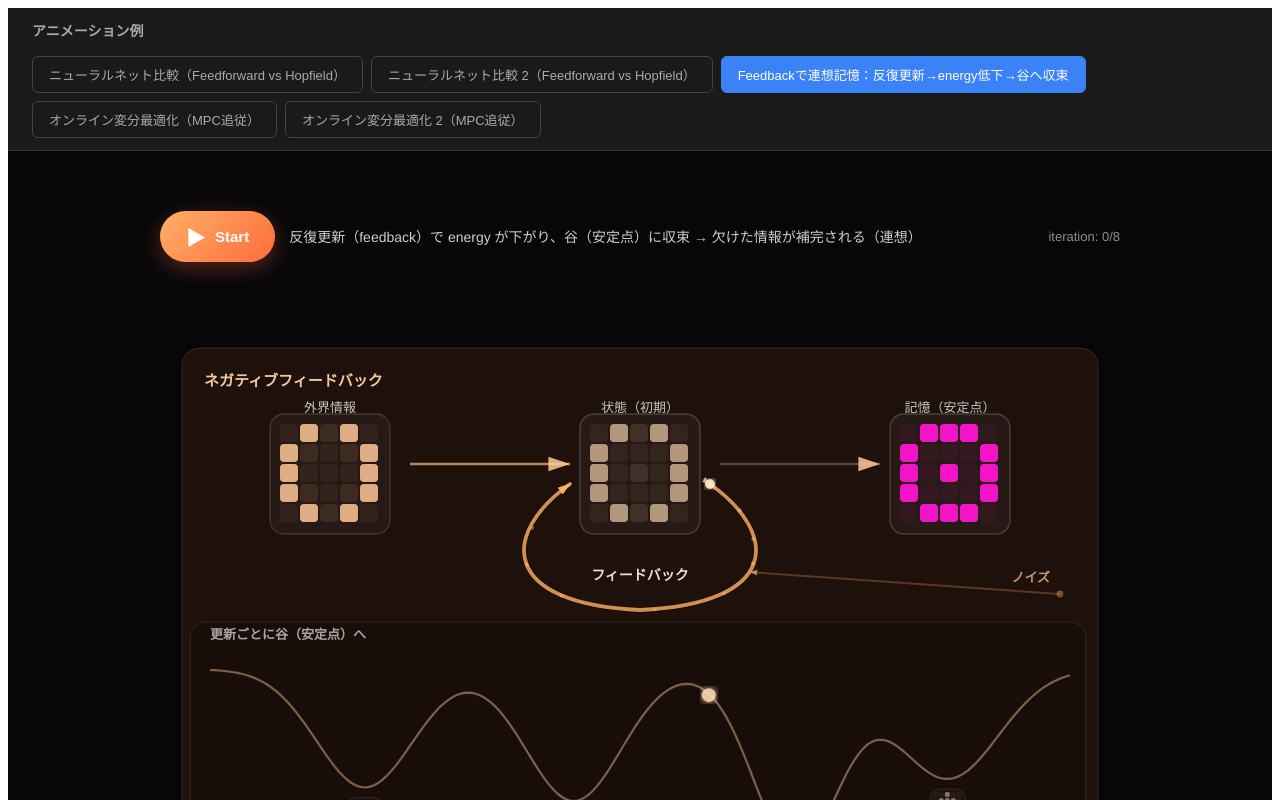
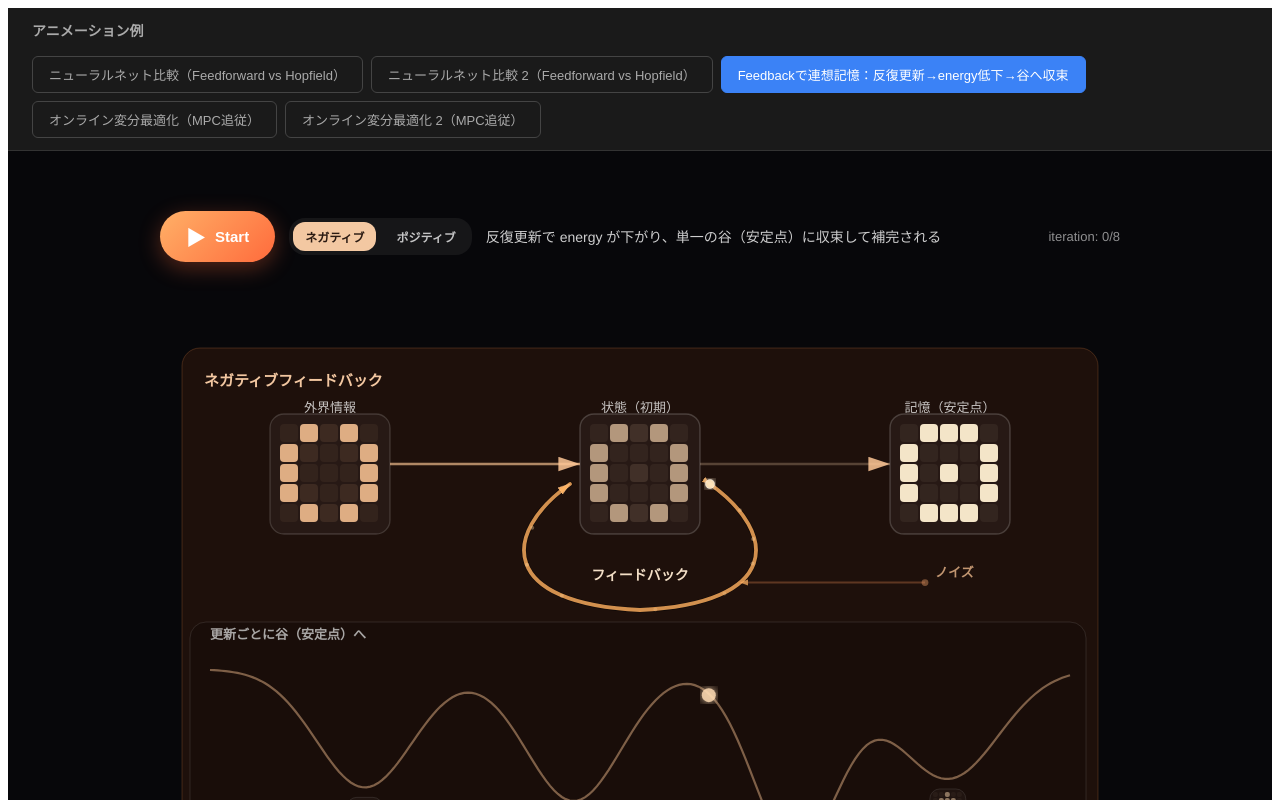
Before and after one commit to keigo1110/claude_animation, a React (Vite) app: page / in a window 1280 px wide. Both pictures are taken after a click on the button "Feedbackで連想記憶：反復更新→energy低下→谷へ収束". Shown: the top 800 px of the page. Built offline with nearby package versions, Linux system fonts and the light colour scheme.

Commit message:
save-process

```diff
--- a/src/animations/NeuralNetworkComparison_3.jsx
+++ b/src/animations/NeuralNetworkComparison_3.jsx
@@ -98,6 +98,7 @@ export default function FeedbackAssociativeMemoryClean() {
   const [isPlaying, setIsPlaying] = useState(false);
   const [hasFinished, setHasFinished] = useState(false);
   const [step, setStep] = useState(0);
+  const [mode, setMode] = useState("negative");
   const timerRef = useRef(null);
   const feedbackRafRef = useRef(null);
   const feedbackStartRef = useRef(0);
@@ -245,6 +246,47 @@ export default function FeedbackAssociativeMemoryClean() {
     return g;
   }, [cue, target, step]);
 
+  const isPositive = mode === "positive";
+  const positiveT = isPositive ? clamp((step + feedbackPhase) / (STEPS - 1), 0, 1) : 0;
+  const modeLabel = isPositive ? "ポジティブフィードバック" : "ネガティブフィードバック";
+  const modeDescription = isPositive
+    ? "増幅が自己強化され、複数の安定点が生まれて新しいパターンが創発する"
+    : "反復更新で energy が下がり、単一の谷（安定点）に収束して補完される";
+  const amplifiedGrid = useMemo(
+    () =>
+      stateGrid.map((row) =>
+        row.map((v) => clamp(v + 0.25 * positiveT + (v > 0.2 ? 0.08 * positiveT : 0)))
+      ),
+    [stateGrid, positiveT]
+  );
+  const emergentPattern = useMemo(
+    () => [
+      [1, 1, 0, 1, 1],
+      [1, 0, 1, 0, 1],
+      [0, 1, 1, 1, 0],
+      [1, 0, 1, 0, 1],
+      [1, 1, 0, 1, 1],
+    ],
+    []
+  );
+  const memoryIcons = useMemo(() => {
+    if (!isPositive) return memories;
+    return [...memories, emergentPattern];
+  }, [isPositive, memories, emergentPattern]);
+  const emergentMemoryGrid = useMemo(() => {
+    if (!isPositive) {
+      return target.map((row) => row.map((v) => (v ? 0.95 : 0.06)));
+    }
+    const ease = clamp(positiveT * positiveT * 1.15, 0, 1);
+    return target.map((row, r) =>
+      row.map((v, c) => {
+        const base = v ? 0.95 : 0.06;
+        const em = emergentPattern[r][c] ? 0.98 : 0.04;
+        return lerp(base, em, ease);
+      })
+    );
+  }, [isPositive, target, emergentPattern, positiveT]);
+
   // ===== energy landscape (no waves, no jitter) =====
   const wells = useMemo(
     () => [
@@ -258,7 +300,7 @@ export default function FeedbackAssociativeMemoryClean() {
 
   const energyWells = useMemo(() => {
     const phase = isPlaying ? feedbackPhase : 0;
-    return wells.map((w, i) => {
+    const base = wells.map((w, i) => {
       const drift = 0.003 * Math.sin(0.75 * step + i * 1.3 + phase * Math.PI * 1.5);
       const ampShift = 1 + 0.022 * Math.sin(0.55 * step + i * 1.7 + phase * Math.PI);
       const widthShift = 1 + 0.02 * Math.cos(0.45 * step + i * 1.1 - phase * Math.PI);
@@ -268,7 +310,23 @@ export default function FeedbackAssociativeMemoryClean() {
         amp: w.amp * ampShift,
       };
     });
-  }, [wells, step, feedbackPhase, isPlaying]);
+
+    if (!isPositive) return base;
+
+    const spread = positiveT;
+    const amplified = base.map((w, i) => {
+      const widen = 1 + 0.25 * spread;
+      const flatten = 1 - (i === 3 ? 0.05 : 0.20) * spread;
+      const shift = 0.006 * Math.sin(step * 0.5 + i);
+      return {
+        mu: w.mu + shift,
+        width: w.width * (i === 3 ? 0.85 : widen),
+        amp: w.amp * flatten,
+      };
+    });
+    const emergent = [{ mu: 0.98, width: 0.045, amp: -1.20 * spread }];
+    return [...amplified, ...emergent];
+  }, [wells, step, feedbackPhase, isPlaying, isPositive, positiveT]);
 
   const curve = useMemo(() => buildEnergyCurve(energyWells), [energyWells]);
   // 表示用: 谷を下・山を上にする（En は低E=小→谷なので、1-En で y は下が正の SVG で谷が下に）
@@ -276,6 +334,18 @@ export default function FeedbackAssociativeMemoryClean() {
 
   const W = 960;
   const H = 670;
+
+  const gridCell = 20;
+  const gridY = 150;
+  const cueX = 120;
+  const stateX = 430;
+  const memoryX = 740;
+  const gridSize = gridCell * 5 + 20;
+  const arrowY = gridY + 40;
+  const cueRight = cueX + gridCell * 5 + 10;
+  const stateLeft = stateX - 10;
+  const stateRight = stateX + gridCell * 5 + 10;
+  const memoryLeft = memoryX - 10;
 
   const energyBox = { x: 50, y: 370, w: 860, h: 220 };
   const energyTopPad = 26;
@@ -297,7 +367,8 @@ export default function FeedbackAssociativeMemoryClean() {
   // ball moves monotonically along one valley side: s(t) from 0.58 -> 0.68
   const s0 = 0.58;
   const s1 = 0.68;
-  const sNow = lerp(s0, s1, t);
+  const s1Positive = 0.98;
+  const sNow = lerp(s0, isPositive ? s1Positive : s1, t);
 
   const ballXY = useMemo(() => {
     const idx = Math.round(sNow * 220);
@@ -322,18 +393,19 @@ export default function FeedbackAssociativeMemoryClean() {
   }, [energyWells, EnDisplay, energyBox.x, energyBox.y, energyBox.w, energyH]);
 
   const loopPulse = isPlaying ? 0.35 + 0.65 * (step % 2) : 0.35;
-  const feedbackLoop = useMemo(
-    () => ({
-      p0: { x: 550, y: 210 },
-      p1: { x: 620, y: 260 },
-      p2: { x: 620, y: 330 },
-      p3: { x: 480, y: 336 },
-      p4: { x: 340, y: 330 },
-      p5: { x: 340, y: 260 },
-      p6: { x: 410, y: 210 },
-    }),
-    []
-  );
+  const feedbackLoop = useMemo(() => {
+    const cx = stateX + (gridCell * 5) / 2;
+    const cy = gridY + (gridCell * 5) / 2;
+    return {
+      p0: { x: cx + 70, y: cy + 10 },
+      p1: { x: cx + 140, y: cy + 60 },
+      p2: { x: cx + 140, y: cy + 130 },
+      p3: { x: cx, y: cy + 136 },
+      p4: { x: cx - 140, y: cy + 130 },
+      p5: { x: cx - 140, y: cy + 60 },
+      p6: { x: cx - 70, y: cy + 10 },
+    };
+  }, [stateX, gridY, gridCell]);
   const feedbackPathD = useMemo(
     () =>
       `M ${feedbackLoop.p0.x} ${feedbackLoop.p0.y} ` +
@@ -370,8 +442,9 @@ export default function FeedbackAssociativeMemoryClean() {
     });
   }, [feedbackPointAt, feedbackPhase, step]);
   const interferenceArrow = useMemo(() => {
-    const source = { x: 900, y: 320 };
-    const target = feedbackPointAt(0.28);
+    const target = feedbackPointAt(0.32);
+    const rawSourceX = memoryX + gridSize + 90;
+    const source = { x: lerp(rawSourceX, target.x, 0.5), y: target.y };
     const phase = feedbackPhase;
     const tIn = clamp(phase, 0, 1);
     return {
@@ -383,7 +456,7 @@ export default function FeedbackAssociativeMemoryClean() {
       py: lerp(source.y, target.y, tIn),
       a: 0.25 + 0.55 * Math.sin(phase * Math.PI),
     };
-  }, [feedbackPointAt, feedbackPhase]);
+  }, [feedbackPointAt, feedbackPhase, memoryX, gridSize, gridY]);
 
   return (
     <div
@@ -436,9 +509,41 @@ export default function FeedbackAssociativeMemoryClean() {
             </>
           )}
         </button>
+        <div style={{ display: "flex", alignItems: "center", gap: 8, padding: 4, background: "rgba(255,255,255,0.06)", borderRadius: 16 }}>
+          <button
+            onClick={() => setMode("negative")}
+            style={{
+              background: mode === "negative" ? "rgba(255,210,170,0.95)" : "transparent",
+              color: mode === "negative" ? "#2a1a12" : "rgba(255,255,255,0.75)",
+              border: "none",
+              padding: "6px 12px",
+              borderRadius: 12,
+              fontSize: 12,
+              fontWeight: 800,
+              cursor: "pointer",
+            }}
+          >
+            ネガティブ
+          </button>
+          <button
+            onClick={() => setMode("positive")}
+            style={{
+              background: mode === "positive" ? "rgba(255,210,170,0.95)" : "transparent",
+              color: mode === "positive" ? "#2a1a12" : "rgba(255,255,255,0.75)",
+              border: "none",
+              padding: "6px 12px",
+              borderRadius: 12,
+              fontSize: 12,
+              fontWeight: 800,
+              cursor: "pointer",
+            }}
+          >
+            ポジティブ
+          </button>
+        </div>
 
         <div style={{ fontSize: 14, color: "rgba(255,255,255,0.80)" }}>
-          反復更新（feedback）で energy が下がり、谷（安定点）に収束 → 欠けた情報が補完される（連想）
+          {modeDescription}
         </div>
 
         <div style={{ marginLeft: "auto", fontSize: 13, color: "rgba(255,255,255,0.55)" }}>
@@ -470,21 +575,24 @@ export default function FeedbackAssociativeMemoryClean() {
         {/* background card */}
         <rect x="22" y="74" width={W - 44} height={H - 96} rx="18" fill="rgba(34,18,12,0.88)" stroke="rgba(220,130,70,0.24)" />
         <text x="44" y="112" fill="rgba(255,210,170,0.95)" fontSize="15" fontWeight="900">
-          ネガティブフィードバック
+          {modeLabel}
         </text>
 
         {/* left: cue */}
-        <PixelGrid x={120} y={150} cell={20} grid={cue.map(row => row.map(v => (v === -1 ? 0.10 : v ? 0.85 : 0.06)))} label="外界情報" accent="rgba(255,200,150,1)" glow={0.1} />
+        <PixelGrid x={cueX} y={gridY} cell={gridCell} grid={cue.map(row => row.map(v => (v === -1 ? 0.10 : v ? 0.85 : 0.06)))} label="外界情報" accent="rgba(255,200,150,1)" glow={0.1} />
 
         {/* middle: state */}
-        <PixelGrid x={430} y={150} cell={20} grid={stateGrid} label={step < 2 ? "状態（初期）" : "状態（反復で更新）"} accent="rgba(255,220,180,1)" glow={isPlaying ? 0.6 : hasFinished ? 0.8 : 0.2} />
+        <PixelGrid x={stateX} y={gridY} cell={gridCell} grid={stateGrid} label={step < 2 ? "状態（初期）" : "状態（反復で更新）"} accent="rgba(255,220,180,1)" glow={isPlaying ? 0.6 : hasFinished ? 0.8 : 0.2} />
+        {isPositive && null}
 
         {/* right: converged memory */}
-        <PixelGrid x={740} y={150} cell={20} grid={target.map(row => row.map(v => (v ? 0.95 : 0.06)))} label="記憶（安定点）" accent="rgba(255,20,210,1)" glow={hasFinished ? 0.9 : 0.2} />
+        <PixelGrid x={memoryX} y={gridY} cell={gridCell} grid={emergentMemoryGrid} label={isPositive ? "記憶（新パターン生成）" : "記憶（安定点）"} accent="rgba(255,240,210,1)" glow={hasFinished ? 0.9 : 0.2} />
+        {isPositive && null}
 
         {/* arrows */}
-        <line x1={250} y1={190} x2={410} y2={190} stroke="rgba(255,200,150,0.65)" strokeWidth="2.4" markerEnd="url(#arrow)" />
-        <line x1={560} y1={190} x2={720} y2={190} stroke={`rgba(255,220,180,${0.25 + 0.60 * t})`} strokeWidth="2.4" markerEnd="url(#arrow)" />
+        <line x1={cueRight} y1={arrowY} x2={stateLeft} y2={arrowY} stroke="rgba(255,200,150,0.65)" strokeWidth="2.4" markerEnd="url(#arrow)" />
+        <line x1={stateRight} y1={arrowY} x2={memoryLeft} y2={arrowY} stroke={`rgba(255,220,180,${0.25 + 0.60 * t})`} strokeWidth="2.4" markerEnd="url(#arrow)" />
+        {isPositive && null}
 
         {/* feedback loop：前向き矢印(y=190)・グリッドと重ならないようループを下に大きく取り、縁取りで視認性確保 */}
         <path
@@ -527,9 +635,9 @@ export default function FeedbackAssociativeMemoryClean() {
             markerEnd="url(#feedbackArrowSmall)"
           />
           <text
-            x={interferenceArrow.sx - 10}
-            y={interferenceArrow.sy - 12}
-            textAnchor="end"
+            x={interferenceArrow.sx + 10}
+            y={interferenceArrow.sy - 6}
+            textAnchor="start"
             fill="rgba(255,200,150,0.85)"
             fontSize="13"
             fontWeight="700"
@@ -560,7 +668,7 @@ export default function FeedbackAssociativeMemoryClean() {
         {/* energy landscape */}
         <g>
           <text x={energyBox.x} y={energyBox.y - 5} fill="rgba(255,255,255,0.78)" fontSize="13" fontWeight="900">
-            更新ごとに谷（安定点）へ
+            {isPositive ? "増幅により地形が広がり、新しい谷が生まれる" : "更新ごとに谷（安定点）へ"}
           </text>
           <rect
             x={energyBox.x - 20}
@@ -575,7 +683,7 @@ export default function FeedbackAssociativeMemoryClean() {
 
           {/* 各谷の位置の下側に記憶の記号を配置（曲線と重ならないよう下にオフセット） */}
           {valleyDots.map((v, i) => {
-            const m = memories[i];
+            const m = memoryIcons[i] || memoryIcons[memoryIcons.length - 1];
             const cell = 6;
             const pad = 3;
             const box = pad * 2 + cell * 5;
```
